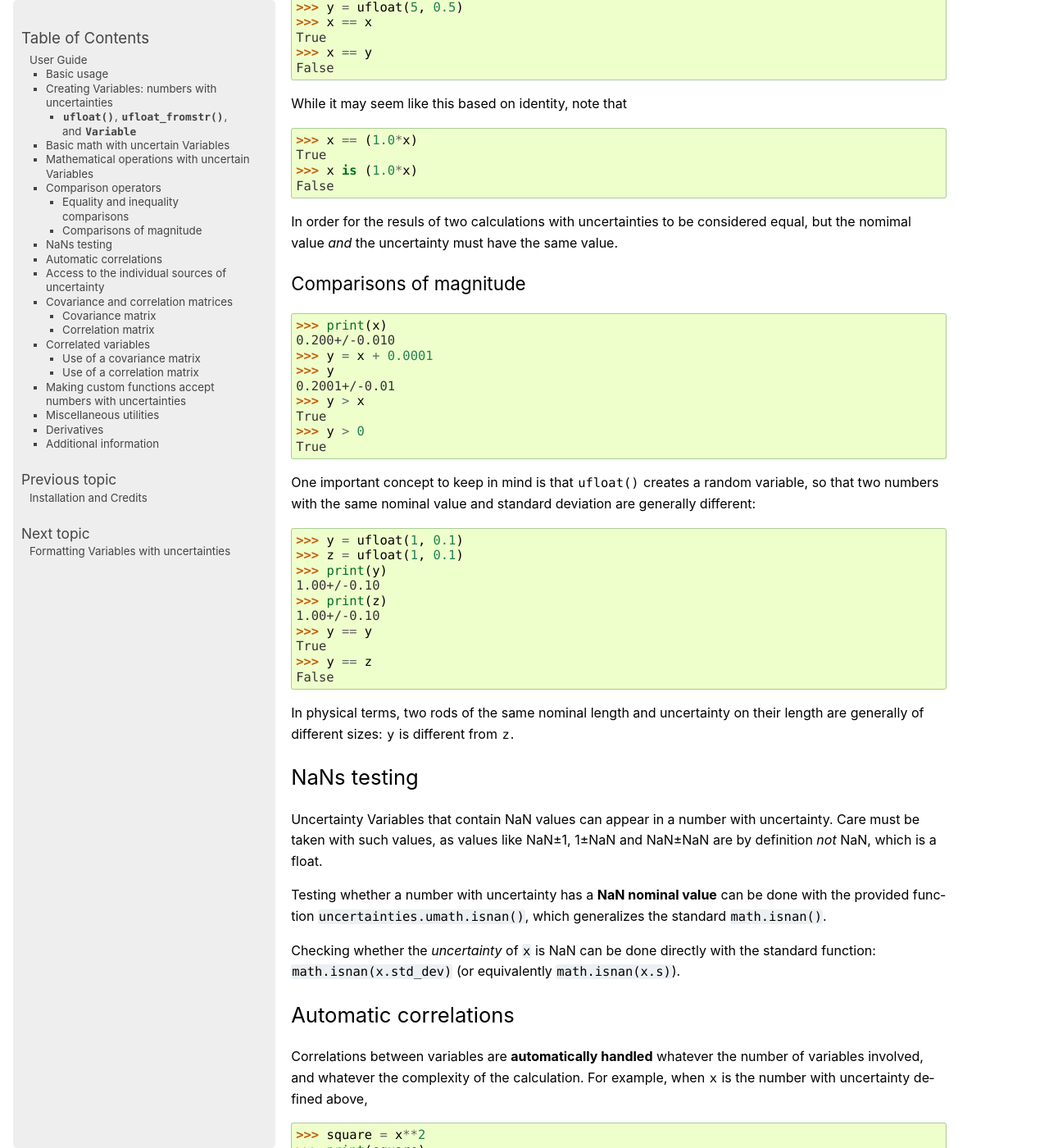
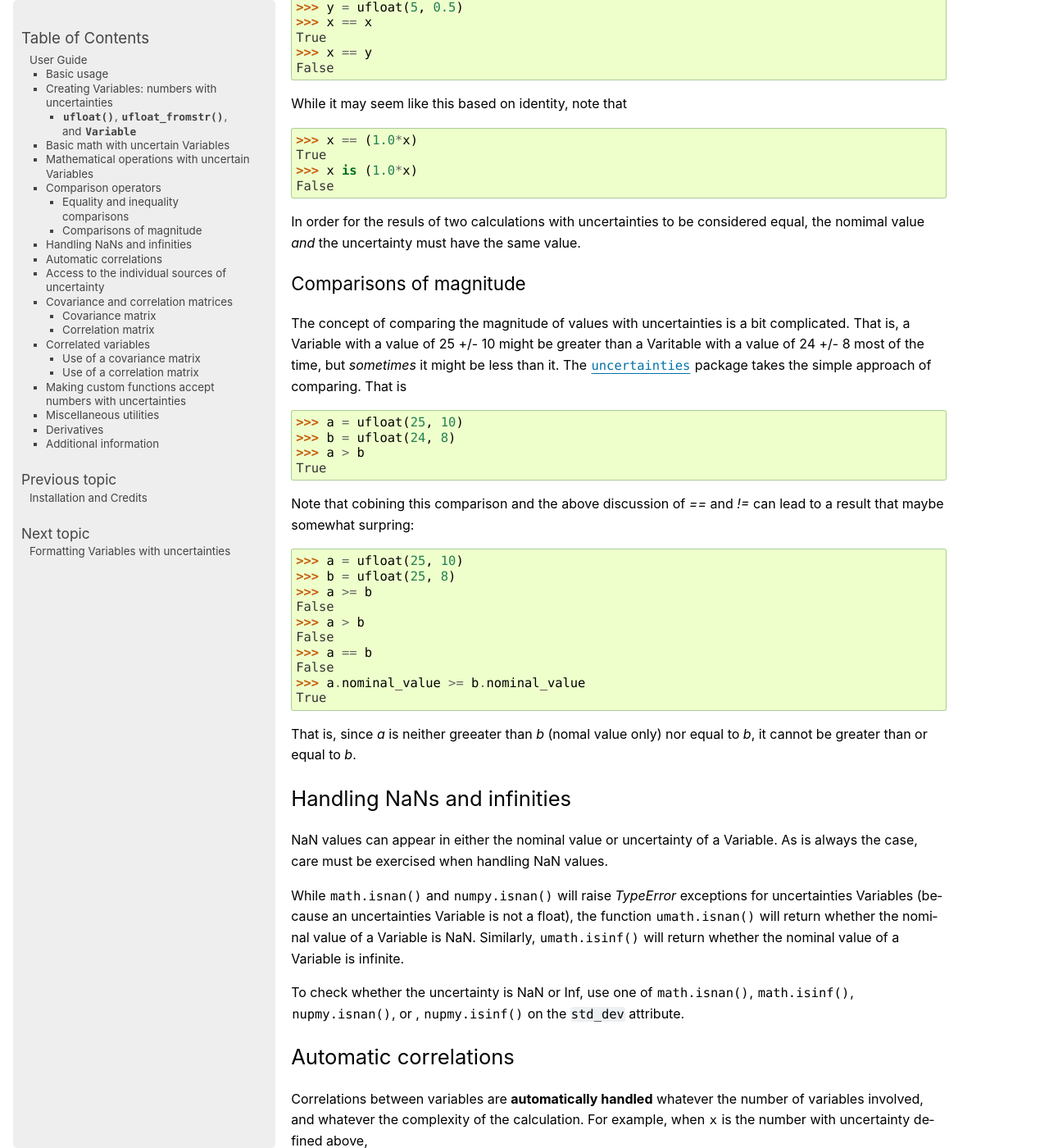
Before and after one commit to lmfit/uncertainties, a Sphinx documentation site: the page built from doc/user_guide.rst, in a window 1280 px wide and 1400 px high, scrolled down 3525 px. Shown: the whole window at 82% size. Built offline with Sphinx 7.4.7, drawn with Linux system fonts in a browser that asks for light colours; pages that are not in the unit, such as notebooks, are missing from menus; some of the changed text lies outside the part shown.

Commit message:
more doc changes

```diff
--- a/doc/tech_guide.rst
+++ b/doc/tech_guide.rst
@@ -103,7 +103,7 @@ since :data:`x` and :data:`y` are independent random variables that
 *almost* always give a different value (put differently,
 :data:`x`-:data:`y` is not equal to 0, as it can take many different
 values). Note that this is different
-from the result of ``z = 3.14; t = 3.14; print z == t``, because
+from the result of ``z = 3.14; t = 3.14; print(z == t)``, because
 :data:`x` and :data:`y` are *random variables*, not pure numbers.
 
 Similarly,
--- a/doc/user_guide.rst
+++ b/doc/user_guide.rst
@@ -203,61 +203,62 @@ True
 False
 
 In order for the resuls of two calculations with uncertainties to be considered
-equal, but the nomimal value *and* the uncertainty must have the same value.
+equal, the nomimal value *and* the uncertainty must have the same value.
 
 
 Comparisons of magnitude
 ------------------------------------
 
->>> print(x)
-0.200+/-0.010
->>> y = x + 0.0001
->>> y
-0.2001+/-0.01
->>> y > x
-True
->>> y > 0
+The concept of comparing the magnitude of values with uncertainties is a bit
+complicated.  That is, a Variable with a value of 25 +/- 10 might be greater
+than a Varitable with a value of 24 +/- 8 most of the time, but *sometimes* it
+might be less than it.   The :mod:`uncertainties` package takes the simple
+approach of comparing.  That is
+
+>>> a = ufloat(25, 10)
+>>> b = ufloat(24, 8)
+>>> a > b
 True
 
-One important concept to keep in mind is that :func:`ufloat` creates a
-random variable, so that two numbers with the same nominal value and
-standard deviation are generally different:
+Note that cobining this comparison and the above discussion of `==` and `!=`
+can lead to a result that maybe somewhat surpring:
 
->>> y = ufloat(1, 0.1)
->>> z = ufloat(1, 0.1)
->>> print(y)
-1.00+/-0.10
->>> print(z)
-1.00+/-0.10
->>> y == y
+
+>>> a = ufloat(25, 10)
+>>> b = ufloat(25, 8)
+>>> a >= b
+False
+>>> a > b
+False
+>>> a == b
+False
+>>> a.nominal_value >= b.nominal_value
 True
->>> y == z
-False
 
-In physical terms, two rods of the same nominal length and uncertainty
-on their length are generally of different sizes: :data:`y` is different
-from :data:`z`.
-
+That is, since `a` is neither greeater than `b` (nomal value only) nor equal to
+`b`, it cannot be greater than or equal to `b`.
 
 
  .. index::
    pair: testing (scalar); NaN
 
 
-NaNs testing
-====================
+Handling NaNs and infinities
+===============================
 
-Uncertainty Variables that contain NaN values can appear in a number with
-uncertainty. Care must be taken with such values, as values like NaN±1, 1±NaN
-and NaN±NaN are by definition *not* NaN, which is a float.
+NaN values can appear in either the nominal value or uncertainty of a
+Variable.  As is always the case, care must be exercised when handling NaN
+values.
 
-Testing whether a number with uncertainty has a **NaN nominal value** can
-be done with the provided function ``uncertainties.umath.isnan()``,
-which generalizes the standard ``math.isnan()``.
+While :func:`math.isnan` and :func:`numpy.isnan` will raise `TypeError`
+exceptions for uncertainties Variables (because an uncertainties Variable is
+not a float), the function :func:`umath.isnan` will return whether the nominal
+value of a Variable is NaN.  Similarly, :func:`umath.isinf` will return whether
+the nominal value of a Variable is infinite.
 
-Checking whether the *uncertainty* of ``x`` is NaN can be done directly
-with the standard function: ``math.isnan(x.std_dev)`` (or equivalently
-``math.isnan(x.s)``).
+To check whether the uncertainty is NaN or Inf, use one of :func:`math.isnan`,
+:func:`math.isinf`, :func:`nupmy.isnan`, or , :func:`nupmy.isinf` on the
+``std_dev`` attribute.
 
 
 .. index:: arrays; simple use, matrices; simple use
```
Also changed, not shown: other parts of doc/user_guide.rst (+1 -1 lines), 1 other file.
